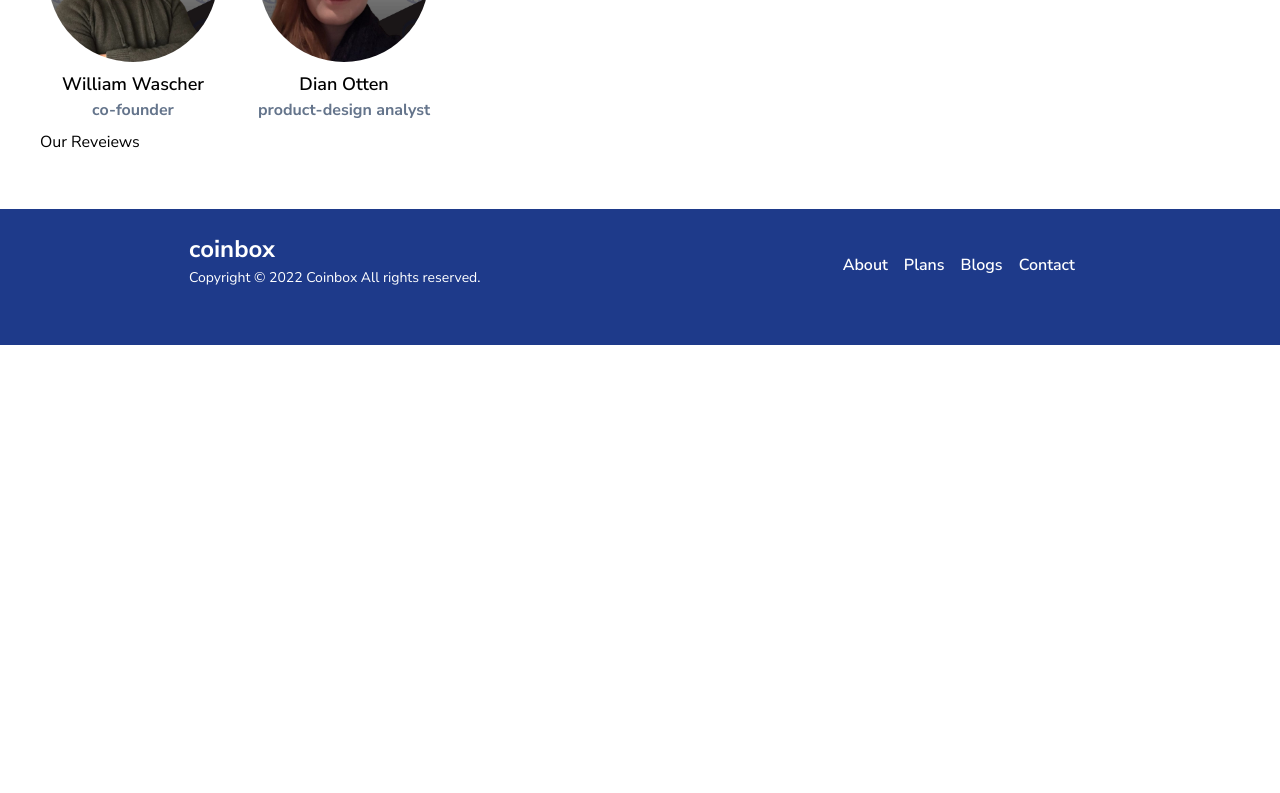
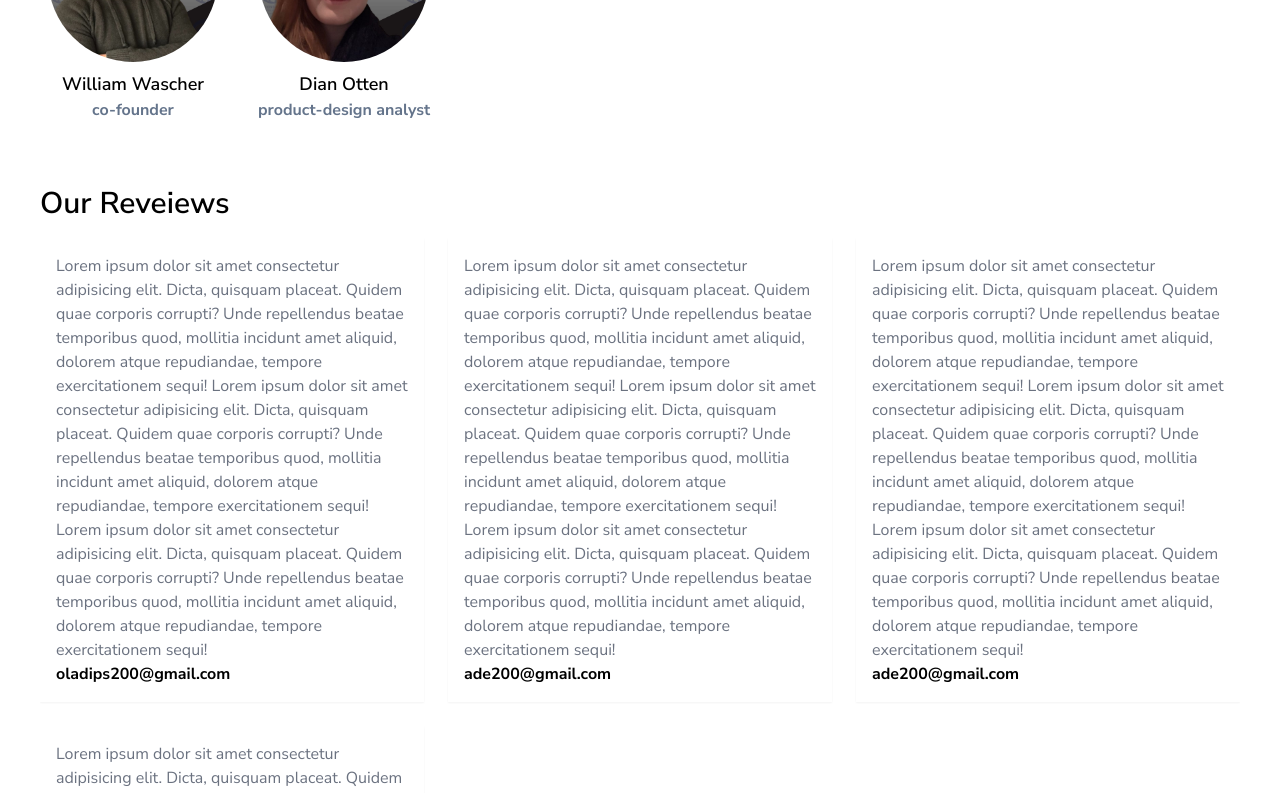
Before and after one commit to oladips772/authentication-app, a React (Create React App) app in the folder frontend/: page /about in a window 1280 px wide. Shown: the part 2580-3373 px from the top of the page. Before the commit the page ends 2925 px from the top, so only its background shows below. Built offline with nearby package versions, Linux system fonts and the light colour scheme.

Commit message:
showing testimonials on about page

```diff
--- a/frontend/src/pages/About.js
+++ b/frontend/src/pages/About.js
@@ -1,12 +1,55 @@
 /** @format */
+import { useState, useEffect } from "react";
 import Navbar from "../components/Navbar";
 import { motion } from "framer-motion";
 import Footer from "../components/Footer";
 import admin1 from "../images/admin1.jpg";
 import admin2 from "../images/admin2.jpg";
 import FormatQuoteIcon from "@mui/icons-material/FormatQuote";
+import axios from "axios";
+
+const testimonials = [
+  {
+    _id: 1,
+    owner: "oladips200@gmail.com",
+    text: " Lorem ipsum dolor sit amet consectetur adipisicing elit. Dicta, quisquam placeat. Quidem quae corporis corrupti? Unde repellendus beatae temporibus quod, mollitia incidunt amet aliquid, dolorem atque repudiandae, tempore exercitationem sequi!  Lorem ipsum dolor sit amet consectetur adipisicing elit. Dicta, quisquam placeat. Quidem quae corporis corrupti? Unde repellendus beatae temporibus quod, mollitia incidunt amet aliquid, dolorem atque repudiandae, tempore exercitationem sequi! Lorem ipsum dolor sit amet consectetur adipisicing elit. Dicta, quisquam placeat. Quidem quae corporis corrupti? Unde repellendus beatae temporibus quod, mollitia incidunt amet aliquid, dolorem atque repudiandae, tempore exercitationem sequi!",
+    date: "12/07/22",
+    status: "approved",
+  },
+  {
+    _id: 2,
+    owner: "ade200@gmail.com",
+    text: " Lorem ipsum dolor sit amet consectetur adipisicing elit. Dicta, quisquam placeat. Quidem quae corporis corrupti? Unde repellendus beatae temporibus quod, mollitia incidunt amet aliquid, dolorem atque repudiandae, tempore exercitationem sequi!  Lorem ipsum dolor sit amet consectetur adipisicing elit. Dicta, quisquam placeat. Quidem quae corporis corrupti? Unde repellendus beatae temporibus quod, mollitia incidunt amet aliquid, dolorem atque repudiandae, tempore exercitationem sequi! Lorem ipsum dolor sit amet consectetur adipisicing elit. Dicta, quisquam placeat. Quidem quae corporis corrupti? Unde repellendus beatae temporibus quod, mollitia incidunt amet aliquid, dolorem atque repudiandae, tempore exercitationem sequi!",
+    date: "8/03/22",
+    status: "pending",
+  },
+  {
+    _id: 2,
+    owner: "ade200@gmail.com",
+    text: " Lorem ipsum dolor sit amet consectetur adipisicing elit. Dicta, quisquam placeat. Quidem quae corporis corrupti? Unde repellendus beatae temporibus quod, mollitia incidunt amet aliquid, dolorem atque repudiandae, tempore exercitationem sequi!  Lorem ipsum dolor sit amet consectetur adipisicing elit. Dicta, quisquam placeat. Quidem quae corporis corrupti? Unde repellendus beatae temporibus quod, mollitia incidunt amet aliquid, dolorem atque repudiandae, tempore exercitationem sequi! Lorem ipsum dolor sit amet consectetur adipisicing elit. Dicta, quisquam placeat. Quidem quae corporis corrupti? Unde repellendus beatae temporibus quod, mollitia incidunt amet aliquid, dolorem atque repudiandae, tempore exercitationem sequi!",
+    date: "8/03/22",
+    status: "pending",
+  },
+  {
+    _id: 2,
+    owner: "ade200@gmail.com",
+    text: " Lorem ipsum dolor sit amet consectetur adipisicing elit. Dicta, quisquam placeat. Quidem quae corporis corrupti? Unde repellendus beatae temporibus quod, mollitia incidunt amet aliquid, dolorem atque repudiandae, tempore exercitationem sequi!  Lorem ipsum dolor sit amet consectetur adipisicing elit. Dicta, quisquam placeat. Quidem quae corporis corrupti? Unde repellendus beatae temporibus quod, mollitia incidunt amet aliquid, dolorem atque repudiandae, tempore exercitationem sequi! Lorem ipsum dolor sit amet consectetur adipisicing elit. Dicta, quisquam placeat. Quidem quae corporis corrupti? Unde repellendus beatae temporibus quod, mollitia incidunt amet aliquid, dolorem atque repudiandae, tempore exercitationem sequi!",
+    date: "8/03/22",
+    status: "pending",
+  },
+];
 
 function About() {
+  const [tests, setTestimonials] = useState([]);
+
+  const getTestimonials = async () => {
+    try {
+      const { data } = await axios.get("/api/testimonials");
+      setTestimonials(data);
+    } catch (err) {
+      console.log(err);
+    }
+  };
   return (
     <div>
       <Navbar />
@@ -158,13 +201,24 @@ function About() {
                 className="h-[170px] w-[170px] rounded-full object-contain"
               />
               <span className="mt-2 font-[600] text-lg">Dian Otten</span>
-              <p className="font-[700] text-slate-500">product-design analyst</p>
+              <p className="font-[700] text-slate-500">
+                product-design analyst
+              </p>
             </div>
           </div>
         </div>
-        <div>
-          <h1>Our Reveiews </h1>
-          <div></div>
+        <div className="mt-14">
+          <h1 className="text-3xl font-[600] mb-4">Our Reveiews</h1>
+          <div className="grid gap-6 grid-cols-1 md:grid-cols-2 lg:grid-cols-3">
+            {testimonials.map((item) => (
+              <>
+                <div className="p-4 shadow-sm">
+                  <p className="text-gray-500">{item.text}</p>
+                  <span className="font-bold my-2">{item.owner}</span>
+                </div>
+              </>
+            ))}
+          </div>
         </div>
       </motion.div>
       <Footer />
```
